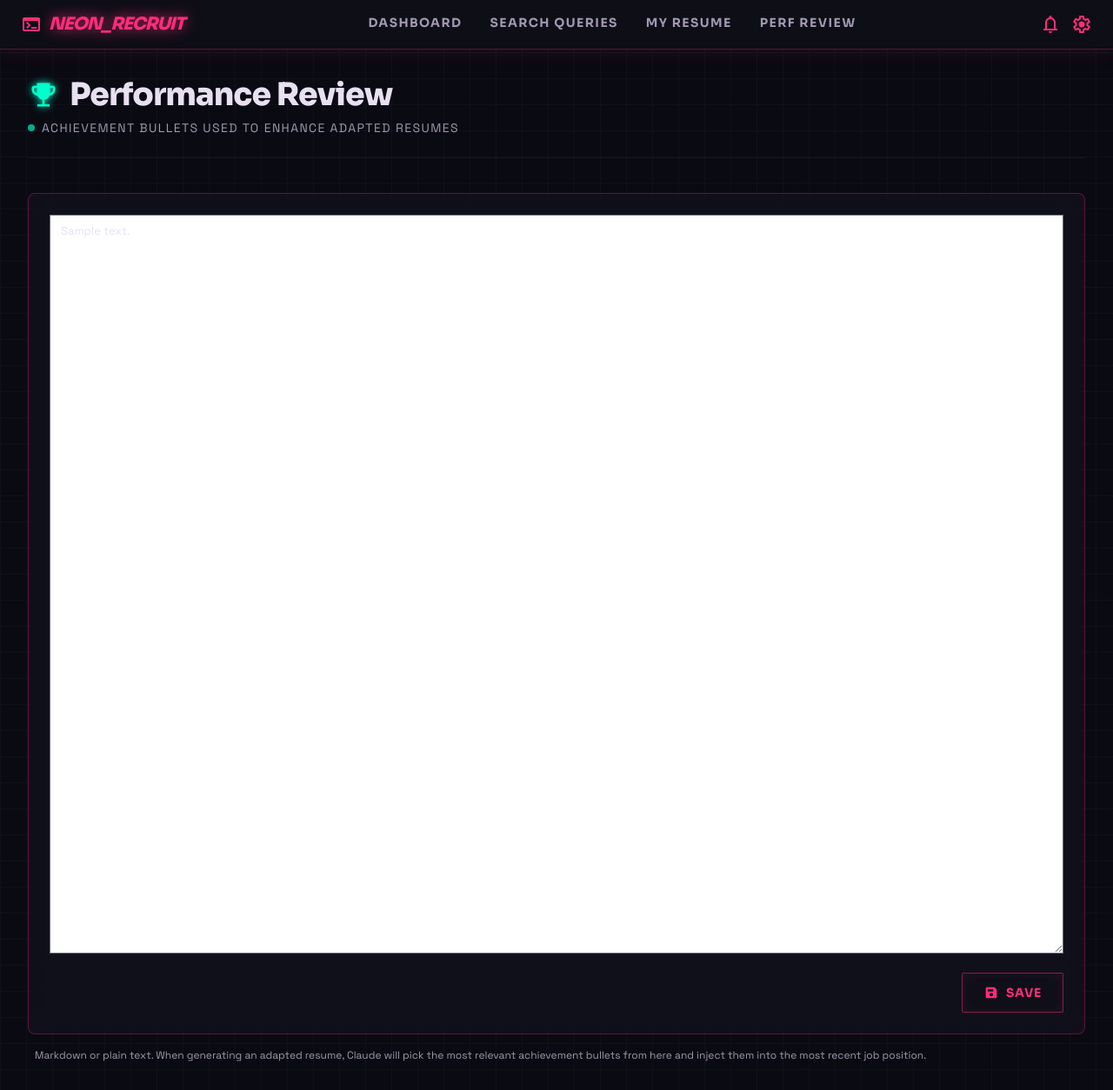
After one commit to funkydonkey/hr-partner, a FastAPI app: template templates/perf_review_edit.html in a window 1280 px wide. The commit adds this page. Shown: the whole page at 87% size. Run offline with FastAPI, Linux system fonts and the light colour scheme; the template is opened without the code that fills it: most values are stand-ins (such as "Sample title", 1, 10 or a date in 2020); some libraries are stand-ins or nearby versions.

Commit message:
feat: enhance resume adaptation with performance review achievement bullets

```diff
--- a/app/config.py
+++ b/app/config.py
@@ -13,6 +13,7 @@ class Settings(BaseSettings):
     run_token: str = "dev-token"
     database_path: str = "/data/jobs.db"
     resume_path: str = "/data/resume.md"
+    perf_review_path: str = "/data/perf_review.md"
     min_score: int = 60
 
 
--- a/app/main.py
+++ b/app/main.py
@@ -143,6 +143,29 @@ async def download_resume_docx(job_id: str):
     )
 
 
+# --- Performance Review file management ---
+
+@app.get("/perf-review/edit", response_class=HTMLResponse)
+async def edit_perf_review_page(request: Request):
+    path = settings.perf_review_path
+    if not os.path.exists(path):
+        repo_path = os.path.join(BASE_DIR, "data", "perf_review.md")
+        content = open(repo_path).read() if os.path.exists(repo_path) else ""
+    else:
+        content = open(path).read()
+    return templates.TemplateResponse(
+        "perf_review_edit.html", {"request": request, "content": content}
+    )
+
+
+@app.post("/perf-review/edit")
+async def save_perf_review(content: Annotated[str, Form()]):
+    os.makedirs(os.path.dirname(settings.perf_review_path), exist_ok=True)
+    with open(settings.perf_review_path, "w") as f:
+        f.write(content)
+    return RedirectResponse("/perf-review/edit?saved=1", status_code=303)
+
+
 # --- Resume file management ---
 
 @app.get("/resume/edit", response_class=HTMLResponse)
--- a/app/resume.py
+++ b/app/resume.py
@@ -7,23 +7,34 @@ client = anthropic.Anthropic(api_key=settings.anthropic_api_key)
 ADAPT_SYSTEM = """You are an expert resume writer specializing in EPM/OneStream roles.
 Your task is to adapt the candidate's master resume to a specific job posting.
 
-Rules:
-- Keep all facts accurate — do not invent experience or skills
+Follow these steps in order:
+
+STEP 1 — Standard adaptation:
 - Rewrite the second line (title/tagline) to match the job title and key requirements
 - Update the PROFILE section to emphasize skills mentioned in the JD
 - Reorder or rephrase bullet points to highlight the most relevant experience first
 - Add or emphasize keywords from the JD for ATS optimization
-- Keep the EXACT same Markdown structure and formatting as the input resume:
-    - Name stays as **ALL CAPS BOLD** on line 1
-    - Title on line 2 as **bold**
-    - Contact info unchanged
-    - Section headers as **ALL CAPS BOLD**
-    - Company lines as **Company**   Location
-    - Dates on their own line
-    - Job roles as ***bold italic***
-    - Job descriptions as *italic*
-    - Bullets with leading "  - "
-    - Skill lines as **Label:**  text
+- Keep all facts accurate — do not invent experience or skills
+
+STEP 2 — Achievement enhancement (only if Performance Review is provided):
+- Review the candidate's Performance Review for achievement bullets
+- For the most recent job position in the resume, identify bullets that are weaker or more generic
+- Replace up to 3 of those weak bullets with stronger, more specific achievement bullets from the Performance Review
+- Choose achievements most relevant to the target job description
+- Preserve the original bullet formatting exactly
+
+FORMATTING RULES (must be followed exactly):
+- Keep the EXACT same Markdown structure as the input resume
+- Name stays as **ALL CAPS BOLD** on line 1
+- Title on line 2 as **bold**
+- Contact info unchanged
+- Section headers as **ALL CAPS BOLD**
+- Company lines as **Company**   Location
+- Dates on their own line
+- Job roles as ***bold italic***
+- Job descriptions as *italic*
+- Bullets with leading "  - "
+- Skill lines as **Label:**  text
 - Output ONLY the adapted resume in Markdown, no commentary, no code fences
 """
 
@@ -31,7 +42,6 @@ Rules:
 def _load_master_resume() -> str:
     path = settings.resume_path
     if not os.path.exists(path):
-        # Fall back to repo copy during development
         repo_path = os.path.join(
             os.path.dirname(os.path.dirname(__file__)), "data", "resume.md"
         )
@@ -43,8 +53,24 @@ def _load_master_resume() -> str:
         return f.read()
 
 
+def _load_perf_review() -> str:
+    path = settings.perf_review_path
+    if not os.path.exists(path):
+        repo_path = os.path.join(
+            os.path.dirname(os.path.dirname(__file__)), "data", "perf_review.md"
+        )
+        if os.path.exists(repo_path):
+            with open(repo_path, "r") as f:
+                return f.read()
+        return ""
+    with open(path, "r") as f:
+        return f.read()
+
+
 def adapt_resume(job: dict) -> str:
     master = _load_master_resume()
+    perf_review = _load_perf_review()
+
     job_context = (
         f"Job Title: {job.get('title', '')}\n"
         f"Company: {job.get('company', '')}\n"
@@ -52,16 +78,30 @@ def adapt_resume(job: dict) -> str:
         f"Job Description:\n{job.get('description', '')}"
     )
 
+    perf_section = (
+        f"\n\n---\n\nHere is the candidate's Performance Review "
+        f"(use for achievement bullet selection):\n\n{perf_review}"
+        if perf_review.strip()
+        else ""
+    )
+
     response = client.messages.create(
         model="claude-sonnet-4-6",
         max_tokens=4096,
-        system=ADAPT_SYSTEM,
+        system=[
+            {
+                "type": "text",
+                "text": ADAPT_SYSTEM,
+                "cache_control": {"type": "ephemeral"},
+            }
+        ],
         messages=[
             {
                 "role": "user",
                 "content": (
                     f"Here is the job posting:\n\n{job_context}\n\n"
-                    f"---\n\nHere is the master resume:\n\n{master}\n\n"
+                    f"---\n\nHere is the master resume:\n\n{master}"
+                    f"{perf_section}\n\n"
                     f"Please adapt the resume for this position."
                 ),
             }
--- a/templates/base.html
+++ b/templates/base.html
@@ -127,7 +127,8 @@
     <div class="hidden md:flex items-center gap-8 font-headline font-bold uppercase tracking-widest text-sm">
       <a href="/" class="{% if request.url.path == '/' %}text-primary border-b-2 border-primary drop-shadow-[0_0_5px_rgba(255,45,120,0.5)]{% else %}text-on-surface-variant hover:text-secondary{% endif %} pb-1 transition-all duration-300">Dashboard</a>
       <a href="/queries" class="{% if '/queries' in request.url.path %}text-primary border-b-2 border-primary drop-shadow-[0_0_5px_rgba(255,45,120,0.5)]{% else %}text-on-surface-variant hover:text-secondary{% endif %} pb-1 transition-all duration-300">Search Queries</a>
-      <a href="/resume/edit" class="{% if '/resume' in request.url.path %}text-primary border-b-2 border-primary drop-shadow-[0_0_5px_rgba(255,45,120,0.5)]{% else %}text-on-surface-variant hover:text-secondary{% endif %} pb-1 transition-all duration-300">My Resume</a>
+      <a href="/resume/edit" class="{% if request.url.path == '/resume/edit' %}text-primary border-b-2 border-primary drop-shadow-[0_0_5px_rgba(255,45,120,0.5)]{% else %}text-on-surface-variant hover:text-secondary{% endif %} pb-1 transition-all duration-300">My Resume</a>
+      <a href="/perf-review/edit" class="{% if '/perf-review' in request.url.path %}text-primary border-b-2 border-primary drop-shadow-[0_0_5px_rgba(255,45,120,0.5)]{% else %}text-on-surface-variant hover:text-secondary{% endif %} pb-1 transition-all duration-300">Perf Review</a>
     </div>
     <div class="flex items-center gap-3">
       <span class="material-symbols-outlined text-primary hover:drop-shadow-[0_0_8px_rgba(255,45,120,0.6)] cursor-pointer transition-all">notifications</span>
--- /dev/null
+++ b/templates/perf_review_edit.html
@@ -0,0 +1,51 @@
+{% extends "base.html" %}
+{% block title %}Performance Review — HR Partner{% endblock %}
+{% block content %}
+
+<header class="mb-10 border-b border-outline-variant/30 pb-6">
+  <h1 class="font-display font-black text-4xl text-on-surface tracking-tight mb-2 flex items-center gap-3">
+    <span class="material-symbols-outlined text-secondary text-4xl neon-text-secondary" style="font-variation-settings:'FILL' 1;">emoji_events</span>
+    Performance Review
+  </h1>
+  <p class="font-label text-on-surface-variant text-sm uppercase tracking-widest flex items-center gap-2">
+    <span class="inline-block w-2 h-2 rounded-full bg-secondary animate-pulse"></span>
+    Achievement bullets used to enhance adapted resumes
+  </p>
+</header>
+
+{% if request.query_params.get('saved') %}
+<div class="mb-6 flex items-center gap-2 bg-secondary/10 border border-secondary/30 text-secondary font-label text-sm uppercase tracking-widest px-4 py-3 rounded">
+  <span class="material-symbols-outlined text-[18px]">check_circle</span> Saved
+</div>
+{% endif %}
+
+<div class="glass-card rounded-xl p-6 mb-4">
+  <form method="post" action="/perf-review/edit">
+    <textarea name="content" rows="40"
+      style="font-family:'Space Grotesk',monospace;font-size:13px;line-height:1.6;resize:vertical;min-height:500px;margin-bottom:16px;"
+      placeholder="Paste your end-of-year performance review here in Markdown or plain text.
+
+Example format:
+
+## 2024 Achievements
+
+- Led OneStream consolidation implementation for 45-entity client, delivered 3 weeks ahead of schedule
+- Designed custom VB.NET business rules reducing close cycle from 8 to 3 days
+- Architected multi-currency consolidation for EMEA region covering 12 currencies
+...">{{ content }}</textarea>
+    <div class="flex justify-end">
+      <button type="submit"
+        class="flex items-center gap-2 bg-surface text-primary font-headline font-bold uppercase tracking-wider text-sm px-6 py-3 rounded border border-primary/50 neon-button">
+        <span class="material-symbols-outlined text-[18px]" style="font-variation-settings:'FILL' 1;">save</span>
+        Save
+      </button>
+    </div>
+  </form>
+</div>
+
+<div class="px-2">
+  <p class="font-label text-xs text-on-surface-variant">
+    Markdown or plain text. When generating an adapted resume, Claude will pick the most relevant achievement bullets from here and inject them into the most recent job position.
+  </p>
+</div>
+{% endblock %}
```
